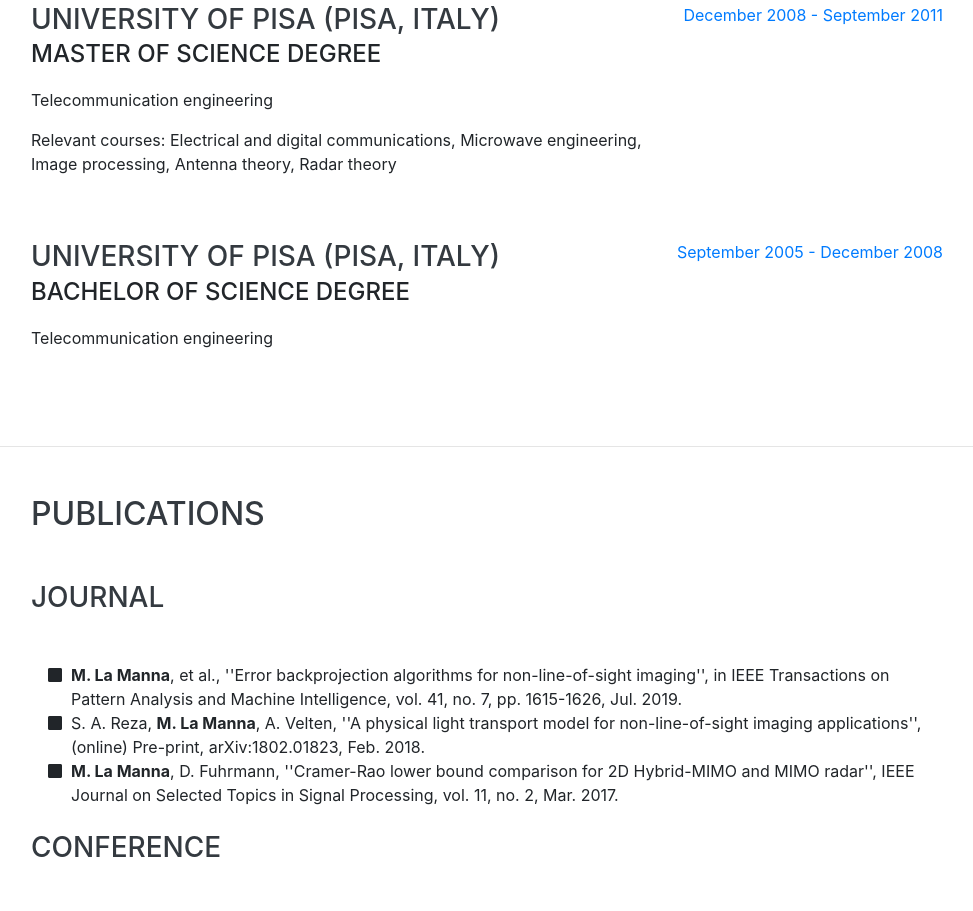
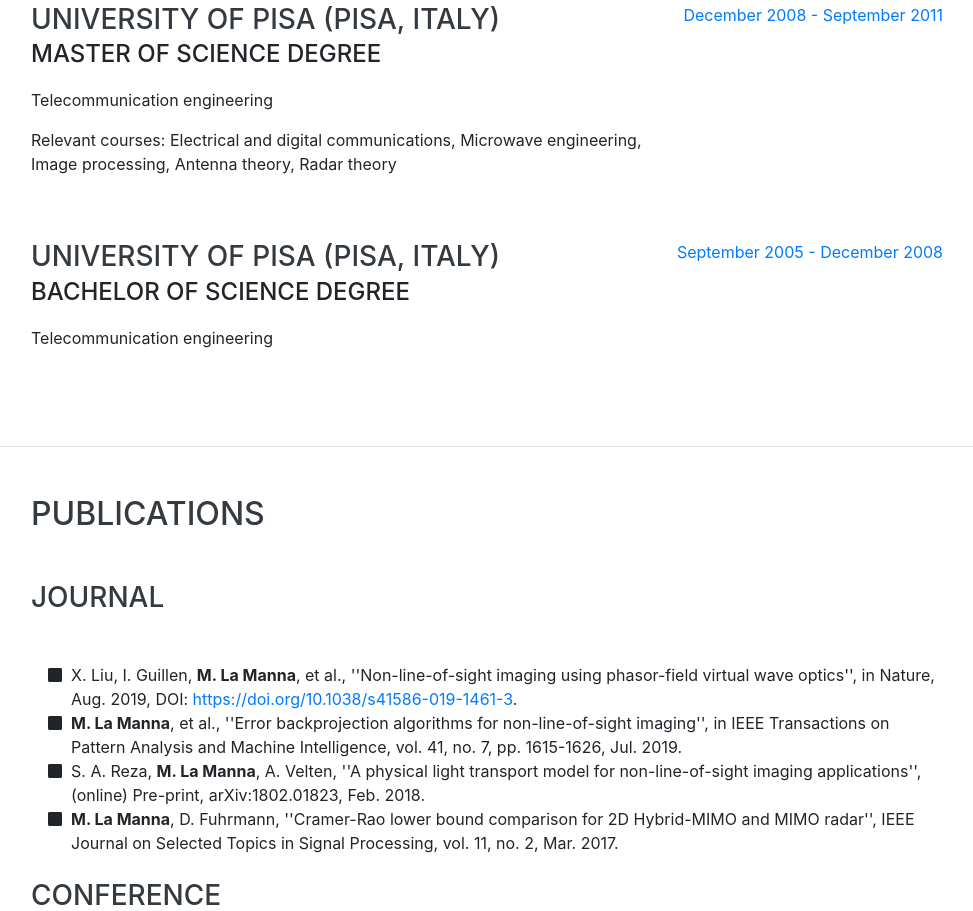
Before and after one commit to lamannamarco/lamannamarco.github.io, a website with bundled scripts: page index.html in a window 1280 px wide. Shown: the part 3221-4132 px from the top of the page, without its empty margins (289-1262 px from the left). Built offline with nearby package versions, Linux system fonts and the light colour scheme; a web font is replaced by a local one.

Commit message:
updated publications and also caught a typo

```diff
--- a/index.html
+++ b/index.html
@@ -187,7 +187,7 @@
           <div class="resume-content">
             <h3 class="mb-0">Research Assistant </h3>
             <div class="subheading mb-3">Michigan Technological University (Houghton, MI)</div>
-            <p>I have focused my attention one the receive signal processing of a theoretical radar system, called hybrid MIMO phased array radar (HMPAR). I analytically derived the Cramer-Rao lower bound (CRLB) for the HMPAR and compared the receive signal processing performance to the CRLB through simulations. This research was part of my dissertation. </p>
+            <p>I have focused my attention on the receive signal processing of a theoretical radar system, called hybrid MIMO phased array radar (HMPAR). I analytically derived the Cramer-Rao lower bound (CRLB) for the HMPAR and compared the receive signal processing performance to the CRLB through simulations. This research was part of my dissertation. </p>
             <p> For a few semesters, I have been a teaching assistant for an undergraduate class, called ''Circuits &amp; Instrumentation''. It was a lab based class, where students learned basic circuit concepts through the use of breadboards, electrical components, test instruments and software simulations.
           </div>
           <div class="resume-date text-md-right">
@@ -253,6 +253,9 @@
         <h2 class="mb-5">Publications</h2>
           <h3 class="mb-5">Journal</h3>
             <ul class="fa-ul mb-0">
+                <li>
+                    <i class="fa-li fa fa-square"></i>
+                    X. Liu, I. Guillen, <b>M. La Manna</b>, et al., ''Non-line-of-sight imaging using phasor-field virtual wave optics'', in Nature, Aug. 2019, DOI: <a href="https://doi.org/10.1038/s41586-019-1461-3">https://doi.org/10.1038/s41586-019-1461-3</a>.</li>
                 <li>
                     <i class="fa-li fa fa-square"></i>
                     <b>M. La Manna</b>, et al., ''Error backprojection algorithms for non-line-of-sight imaging'', in IEEE Transactions on Pattern Analysis and Machine Intelligence, vol. 41, no. 7, pp. 1615-1626, Jul. 2019.</li>
```
